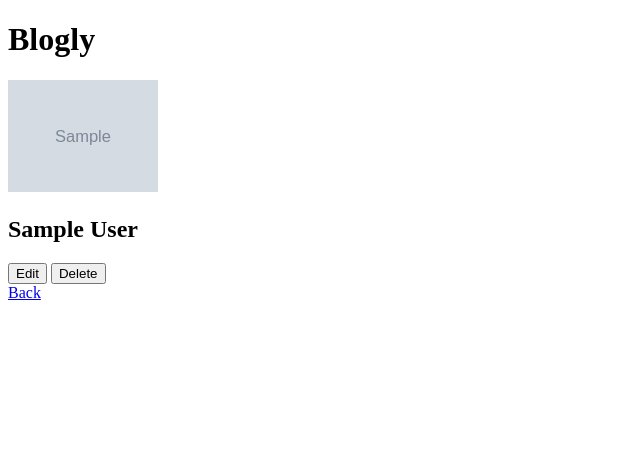
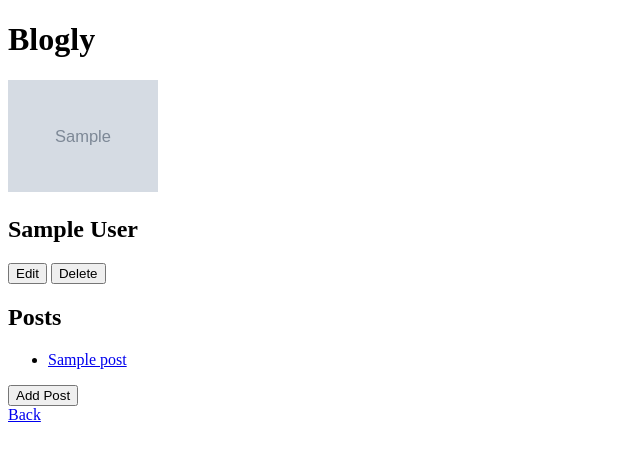
Before and after one commit to trishajjohnson/flask-blogly-app, a Flask app: page /users/1 in a window 1280 px wide. Shown: the top 461 px of the page, without its empty margins (0-640 px from the left). Run offline with Flask 2, Linux system fonts and the light colour scheme; tables that the repository leaves empty hold one stand-in row (values such as "Sample post"); grey boxes marked "Sample" are stand-in pictures.

```diff
--- a/app.py
+++ b/app.py
@@ -1,7 +1,7 @@
 """Blogly application."""
 
 from flask import Flask, request, render_template, redirect
-from models import db, connect_db, User
+from models import db, connect_db, User, Post
 
 app = Flask(__name__)
 app.config['SQLALCHEMY_DATABASE_URI'] = 'postgresql:///blogly'
@@ -31,7 +31,7 @@ def show_homepage():
 def list_all_users():
     """Lists all users, link to their details page and a 'Add User' button."""
 
-    users = User.query.all()
+    users = User.query.order_by(User.last_name, User.first_name).all()
 
     return render_template("all-users.html", users=users)
 
@@ -57,7 +57,7 @@ def add_user():
     db.session.add(user)
     db.session.commit()
 
-    return redirect(f"/users/{user.id}")
+    return redirect(f"/users/{ user.id }")
 
 
 
@@ -66,7 +66,9 @@ def show_user_detail(user_id):
     """Show detail on a single user."""
 
     user = User.query.get_or_404(user_id)
-    return render_template("detail.html", user=user)
+    posts = Post.query.filter_by(user_id=user_id).order_by(Post.id)
+
+    return render_template("detail.html", user=user, posts=posts)
 
 
 
@@ -107,3 +109,80 @@ def delete_user(user_id):
     db.session.commit()
 
     return redirect("/users")
+
+
+
+@app.route("/users/<int:user_id>/posts/new")
+def show_new_post_form(user_id):
+    """Displays new post form."""
+
+    user = User.query.get_or_404(user_id)
+
+    return render_template("new-post.html", user=user)
+
+
+
+@app.route("/users/<int:user_id>/posts/new", methods=["POST"])
+def add_post(user_id):
+    """Adds new post to the DB and redirects back to user detail page."""
+
+    title = request.form['title']
+    content = request.form['content']
+
+    new_post = Post(title=title, content=content, user_id=user_id)
+
+    db.session.add(new_post)
+    db.session.commit()
+
+    return redirect(f"/users/{ user_id }")
+
+
+
+@app.route("/users/<int:user_id>/posts/<int:post_id>")
+def show_post_detail(user_id, post_id):
+    """Displays individual post detail page."""
+
+    user = User.query.get_or_404(user_id)
+    post = Post.query.get_or_404(post_id)
+
+    return render_template('post-detail.html', user=user, post=post)
+
+
+
+@app.route("/users/<int:user_id>/posts/<int:post_id>/edit")
+def edit_post_form(user_id, post_id):
+    """Displays edit post page."""
+
+    user = User.query.get_or_404(user_id)
+    post = Post.query.get_or_404(post_id)
+
+    return render_template('edit-post.html', user=user, post=post)
+
+
+
+@app.route("/users/<int:user_id>/posts/<int:post_id>/edit", methods=["POST"])
+def edit_post(user_id, post_id):
+    """Submits changes to post and redirects to post detail page."""
+
+    post = Post.query.get_or_404(post_id)
+
+    post.title = request.form['title']
+    post.content = request.form['content']
+
+    db.session.add(post)
+    db.session.commit()
+
+    return redirect(f'/users/{ user_id }/posts/{ post_id }')
+
+
+
+@app.route("/users/<int:user_id>/posts/<int:post_id>/delete", methods=["POST"])
+def delete_post(user_id, post_id):
+    """Deletes selected post and redirects to the users detail page."""
+
+    post = Post.query.get_or_404(post_id)
+
+    db.session.delete(post)
+    db.session.commit()
+
+    return redirect(f"/users/{ user_id }")
--- a/templates/all-users.html
+++ b/templates/all-users.html
@@ -6,7 +6,7 @@
 
 <ul>
     {% for user in users %}
-    <li>{{ user.first_name }} {{ user.last_name }} <a href="users/{{ user.id }}">show details</a></li>
+    <li>{{ user.first_name }} {{ user.last_name }}  <a href="users/{{ user.id }}">show details</a></li>
     {% endfor %}
 </ul>
 <form action="/users/new">
--- a/templates/detail.html
+++ b/templates/detail.html
@@ -8,6 +8,15 @@
     <button formaction="/users/{{ user.id }}/edit" formmethod="GET">Edit</button>
     <button formaction="/users/{{ user.id }}/delete" formmethod="POST">Delete</button>
 </form>
+<h2>Posts</h2>
+<ul>
+    {% for post in posts %}
+    <li><a href="/users/{{ user.id }}/posts/{{ post.id }}">{{ post.title }}</a></li>
+    {% endfor %}
+</ul>
+<form>
+    <button formaction="/users/{{ user.id }}/posts/new" formmethod="GET">Add Post</button>
+</form>
 <a href="/users">Back</a>
 
 {% endblock %}
```
Also changed, not shown: models.py (+24 -1 lines), seed_users.py (+11 -1 lines), templates/edit-post.html (added, +15 -0 lines), templates/new-post.html (added, +13 -0 lines), templates/post-detail.html (added, +16 -0 lines), test_models.py (+36 -1 lines).
